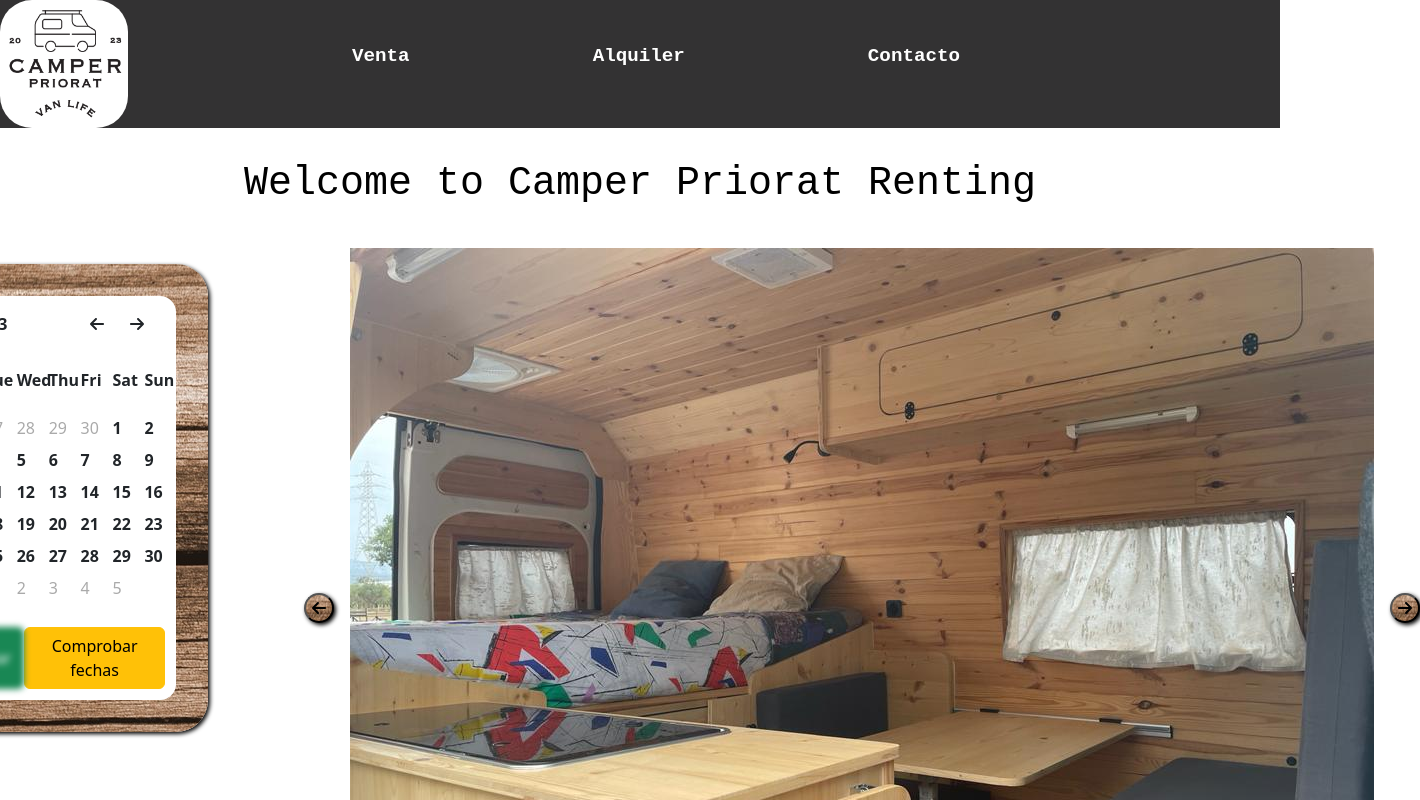
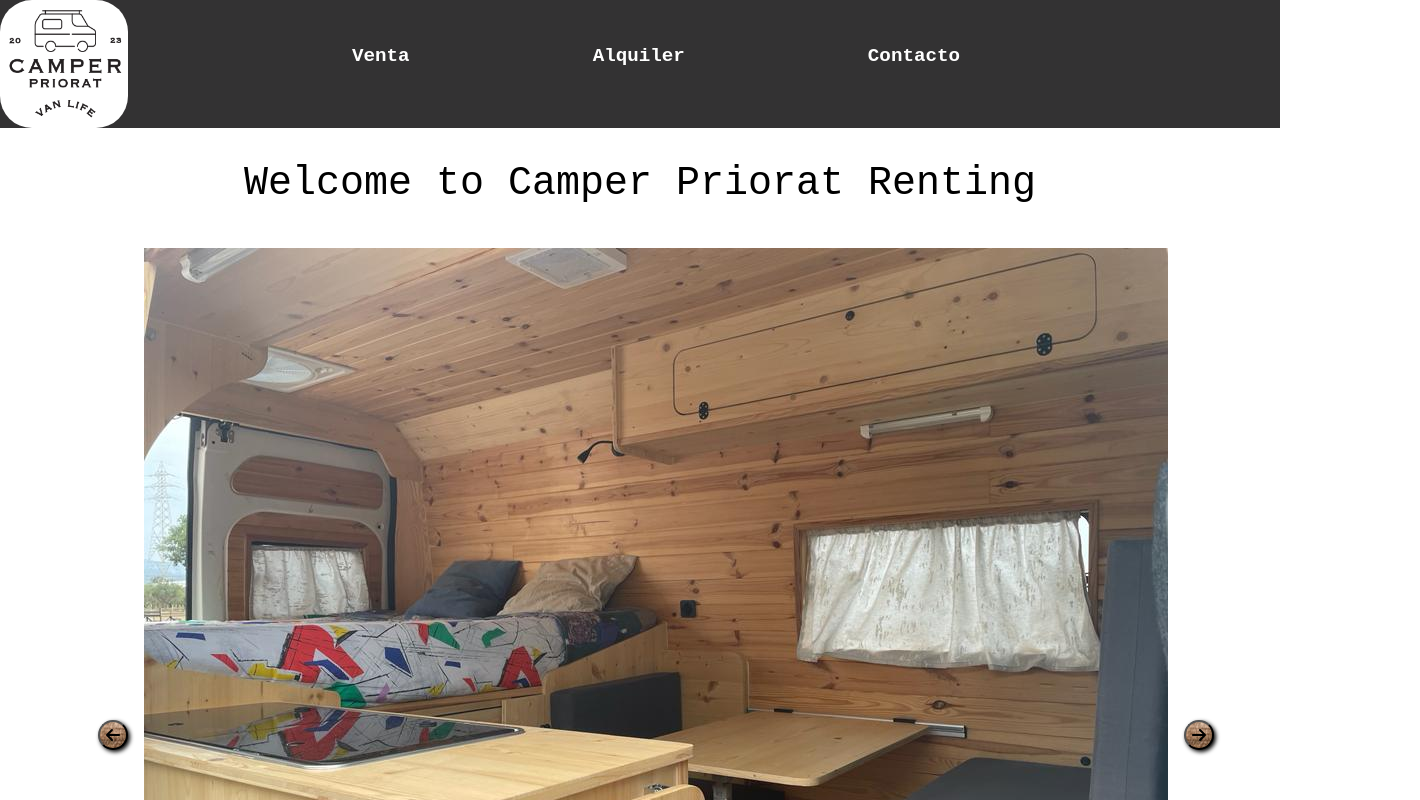
Before and after one commit to sisasfx/camper-priorat, a React (Create React App) app: page /renting in a window 1280 px wide. Shown: the top 800 px of the page, 1420 px wide, since content can reach past the window. Built offline with nearby package versions, Linux system fonts and the light colour scheme.

Commit message:
feat:responsive renting

```diff
--- a/src/pages/renting.jsx
+++ b/src/pages/renting.jsx
@@ -18,11 +18,11 @@ export const Renting = () => {
         <h1>Welcome to Camper Priorat Renting</h1>
       </div>
       <section className="renting-section">
+        <div className="slider-container">
+          <Slider imagenes={images}/>
+        </div>
         <div className="calendar-container">
           <Calendar />
-        </div>
-        <div className="slider-container">
-          <Slider imagenes={images}/>
         </div>
       </section>
     </div>
--- a/src/styles/pages.css
+++ b/src/styles/pages.css
@@ -185,6 +185,30 @@
     width: 75%;
     margin-left: 2rem;
 }
+@media screen and (max-width:1700px) and (min-width:1150px) {
+    .renting-section{
+        display: flex;
+        flex-direction: column;
+        width: auto;
+        margin-bottom: 4rem;
+        justify-content: center;
+        align-items: center;
+    }
+    .slider-container{
+        width: 100%;
+    }
+    .calendar-container{
+        width: 33%;
+    }
+}
+@media screen and (max-width:769px){
+    .renting-section{
+        display: flex;
+        flex-direction: column;
+        width: auto;
+        margin-bottom: 4rem;
+    }
+}
 
 /* MARKET */
 .main-market {
```
